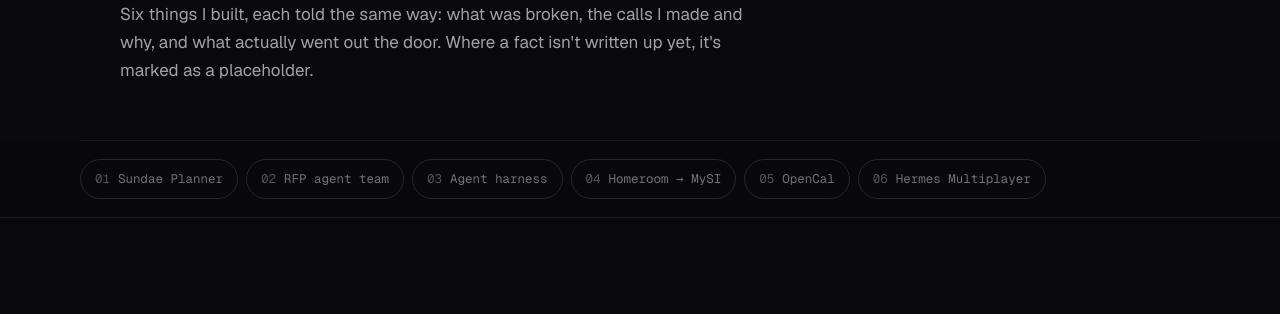
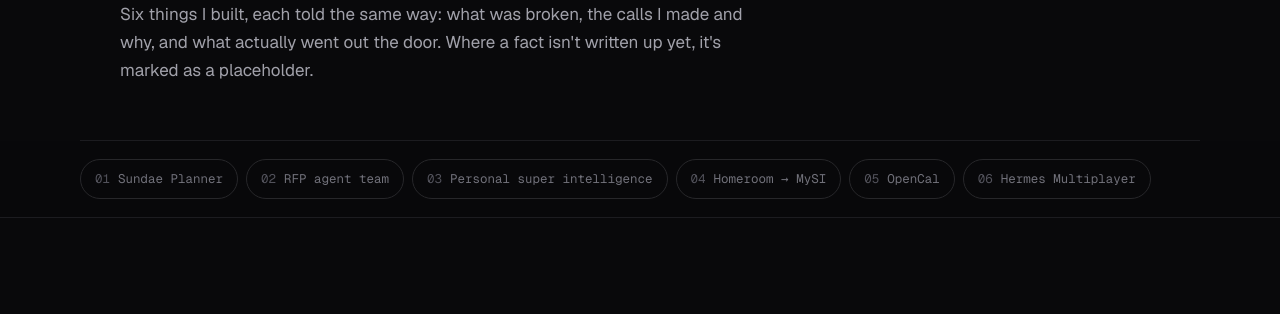
Before and after one commit to tyleramberry/tyleramberry-site, a plain HTML site: page products.html in a window 1280 px wide. Shown: the part 315-629 px from the top of the page. Drawn offline with nearby package versions, Linux system fonts and the light colour scheme.

Commit message:
Rename "Personal agent harness" to "Personal super intelligence"

```diff
--- a/products.html
+++ b/products.html
@@ -4,7 +4,7 @@
 <meta charset="utf-8">
 <meta name="viewport" content="width=device-width, initial-scale=1">
 <title>Products — Tyler Amberry</title>
-<meta name="description" content="Six case studies from Tyler Amberry, each told as problem, decisions, and shipped outcome: Sundae Planner, a grant and RFP agent team, a personal agent harness, Homeroom/MySI, OpenCal, and Hermes Multiplayer.">
+<meta name="description" content="Six case studies from Tyler Amberry, each told as problem, decisions, and shipped outcome: Sundae Planner, a grant and RFP agent team, a personal super intelligence, Homeroom/MySI, OpenCal, and Hermes Multiplayer.">
 <meta property="og:title" content="Products — Tyler Amberry">
 <meta property="og:image" content="img/mysi.jpg">
 <meta name="theme-color" content="#09090b">
@@ -54,7 +54,7 @@
     <nav class="wrap toc" aria-label="Case studies">
       <a href="#sundae"><span>01</span>Sundae Planner</a>
       <a href="#rfp-agents"><span>02</span>RFP agent team</a>
-      <a href="#harness"><span>03</span>Agent harness</a>
+      <a href="#harness"><span>03</span>Personal super intelligence</a>
       <a href="#homeroom"><span>04</span>Homeroom → MySI</a>
       <a href="#opencal"><span>05</span>OpenCal</a>
       <a href="#multiplayer"><span>06</span>Hermes Multiplayer</a>
@@ -143,12 +143,12 @@
     <div class="case-head">
       <div>
         <p class="eyebrow"><span class="num">03</span> Personal AI system</p>
-        <h2 id="c3">Personal agent harness</h2>
+        <h2 id="c3">Personal super intelligence</h2>
         <p class="sum">A personal operating system I own: a markdown library of everything I know, skills (written procedures an agent follows), scheduled jobs, and a team of agents that ships software.</p>
       </div>
       <div class="case-meta"><span class="chip">Daily use</span></div>
     </div>
-    <div class="thumb ph-thumb" role="img" aria-label="Placeholder diagram of the agent harness">
+    <div class="thumb ph-thumb" role="img" aria-label="Placeholder diagram of the personal super intelligence">
       <div class="ph-inner">
         <span class="glyph"><svg class="i" aria-hidden="true"><use href="icons.svg#cpu"/></svg></span>
         <ol class="flow" aria-hidden="true">
--- a/site.js
+++ b/site.js
@@ -119,7 +119,7 @@
     { g: "Pages", t: "Writing", h: "writing.html", i: "pen", k: "blog posts essays x linkedin" },
     { g: "Case studies", t: "Sundae Planner", h: "products.html#sundae", i: "calendar", k: "weekly planning coach saas" },
     { g: "Case studies", t: "Grant and RFP agent team", h: "products.html#rfp-agents", i: "layers", k: "govcon contracting orchestrator" },
-    { g: "Case studies", t: "Personal agent harness", h: "products.html#harness", i: "cpu", k: "second brain buzz software factory cfo" },
+    { g: "Case studies", t: "Personal super intelligence", h: "products.html#harness", i: "cpu", k: "second brain buzz software factory cfo harness" },
     { g: "Case studies", t: "Homeroom to MySI", h: "products.html#homeroom", i: "cap", k: "msb 341 student benchmark models" },
     { g: "Case studies", t: "OpenCal", h: "products.html#opencal", i: "calendar", k: "open source booking pickup scheduler tidycal" },
     { g: "Case studies", t: "Hermes Multiplayer", h: "products.html#multiplayer", i: "command", k: "team chat relay plugin hackathon" },
```
Also changed, not shown: index.html (+1 -1 lines).
